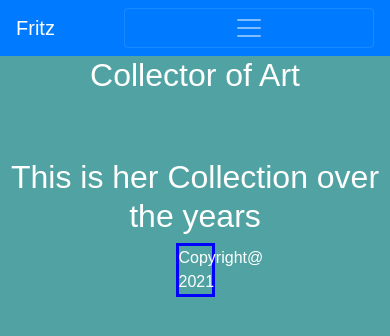
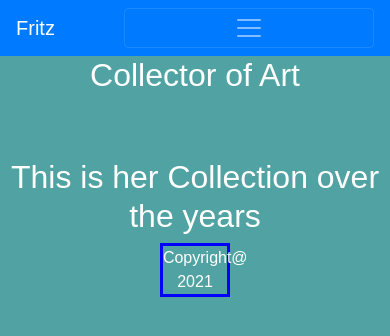
Before and after one commit to Akira957/Sarah-Fritz, a React (Create React App) app in the folder Client/: page / in a window 390 px wide. Shown: the top 336 px of the page. Built offline with nearby package versions, Linux system fonts and the light colour scheme.

Commit message:
making the footer mobile friendly

```diff
--- a/Client/src/components/Footer.css
+++ b/Client/src/components/Footer.css
@@ -9,3 +9,15 @@ footer {
     text-align: center;
     margin: 0 45%;
 }
+
+@media screen and (max-width: 1024px) {
+    .footer-title {
+        margin: 0 43%;
+    }
+}
+
+@media screen and (max-width: 780px) {
+    .footer-title {
+        margin: 0 41%;
+    }
+}
```
